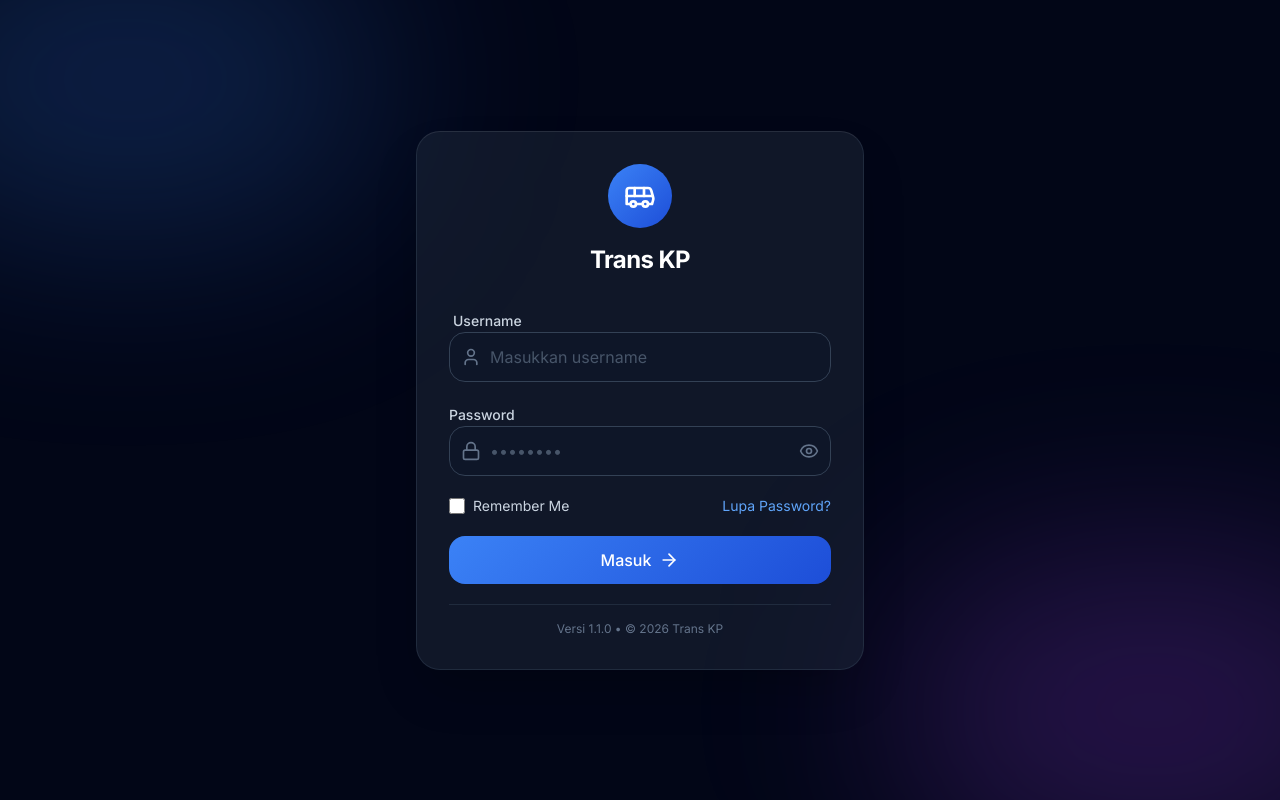
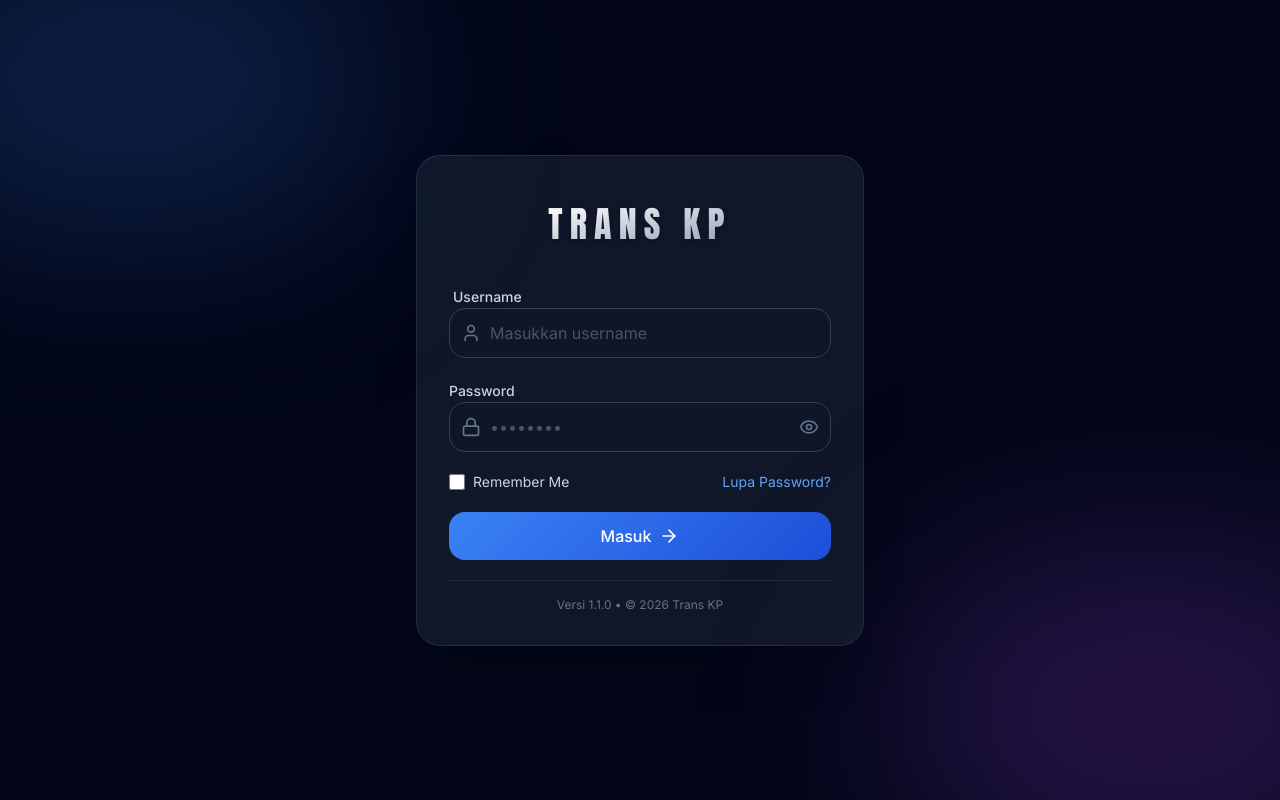
Before and after one commit to transkpgg/trans-kp, a Next.js app: page /login in a window 1280 px wide. Built offline with nearby package versions, Linux system fonts and the light colour scheme.

Commit message:
style: remove bus icon and update font style on login page

```diff
--- a/src/app/(auth)/login/page.tsx
+++ b/src/app/(auth)/login/page.tsx
@@ -2,7 +2,7 @@
 
 import { useState } from "react";
 import { useRouter } from "next/navigation";
-import { Bus, Eye, EyeOff, Lock, User, ArrowRight } from "lucide-react";
+import { Eye, EyeOff, Lock, User, ArrowRight } from "lucide-react";
 import { cn } from "@/lib/utils";
 
 export default function LoginPage() {
@@ -45,11 +45,10 @@ export default function LoginPage() {
 
   return (
     <div className="glass-card p-8 w-full border-t border-t-white/10 shadow-2xl">
-      <div className="flex flex-col items-center mb-8">
-        <div className="w-16 h-16 rounded-full gradient-brand flex items-center justify-center shadow-lg shadow-brand-500/30 mb-4 pulse-glow">
-          <Bus className="w-8 h-8 text-white" />
-        </div>
-        <h1 className="text-2xl font-bold text-white tracking-tight">Trans KP</h1>
+      <div className="flex flex-col items-center mb-10 mt-4">
+        <h1 className="text-4xl font-black uppercase tracking-[0.2em] text-transparent bg-clip-text bg-gradient-to-br from-white to-surface-400 drop-shadow-sm" style={{ fontFamily: 'Impact, sans-serif' }}>
+          TRANS KP
+        </h1>
       </div>
 
       <form onSubmit={handleLogin} className="space-y-5">
```
